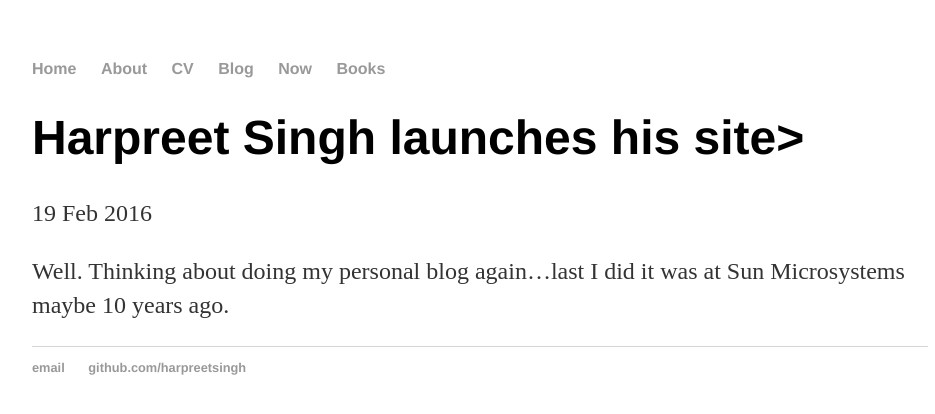
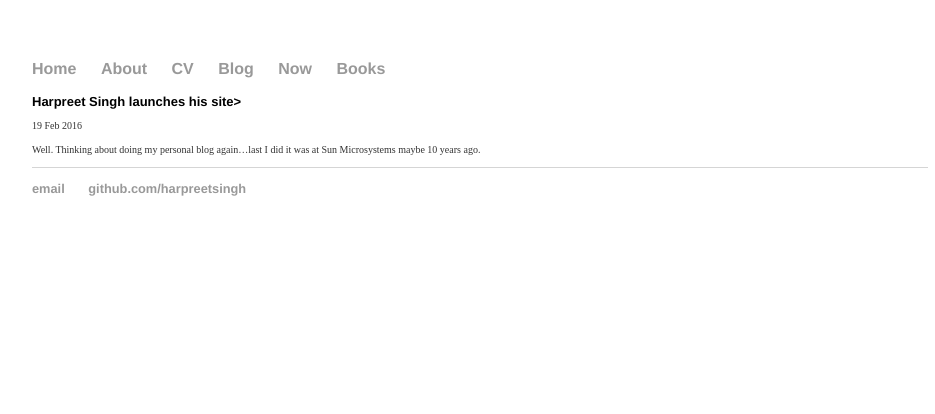
Before and after one commit to harpreetsingh/harpreetsingh.github.io, a Jekyll site: the page built from _posts/2016-2-19-site-launch.md, in a window 1280 px wide. Shown: the top 414 px of the page, without its empty margins (160-1095 px from the left). Built offline with Jekyll 4.4.1, drawn with Linux system fonts in a browser that asks for light colours.

Commit message:
playing with font size

```diff
--- a/css/main.css
+++ b/css/main.css
@@ -20,11 +20,12 @@ a:hover {
     text-decoration: underline;
 }
 h1 {
-    font-size: 3em;
-    font-family:'Helvetica', 'Arial', 'Sans-Serif';
+;    font-size: 3em;
+   font-size: small;
+   font-family:'Helvetica', 'Arial', 'Sans-Serif';
 }
 p {
-    font-size: 1.5em;
+    font-size: x-small;
     line-height: 1.4em;
     color: #333;
 }
```
Also changed, not shown: 1 other file.
